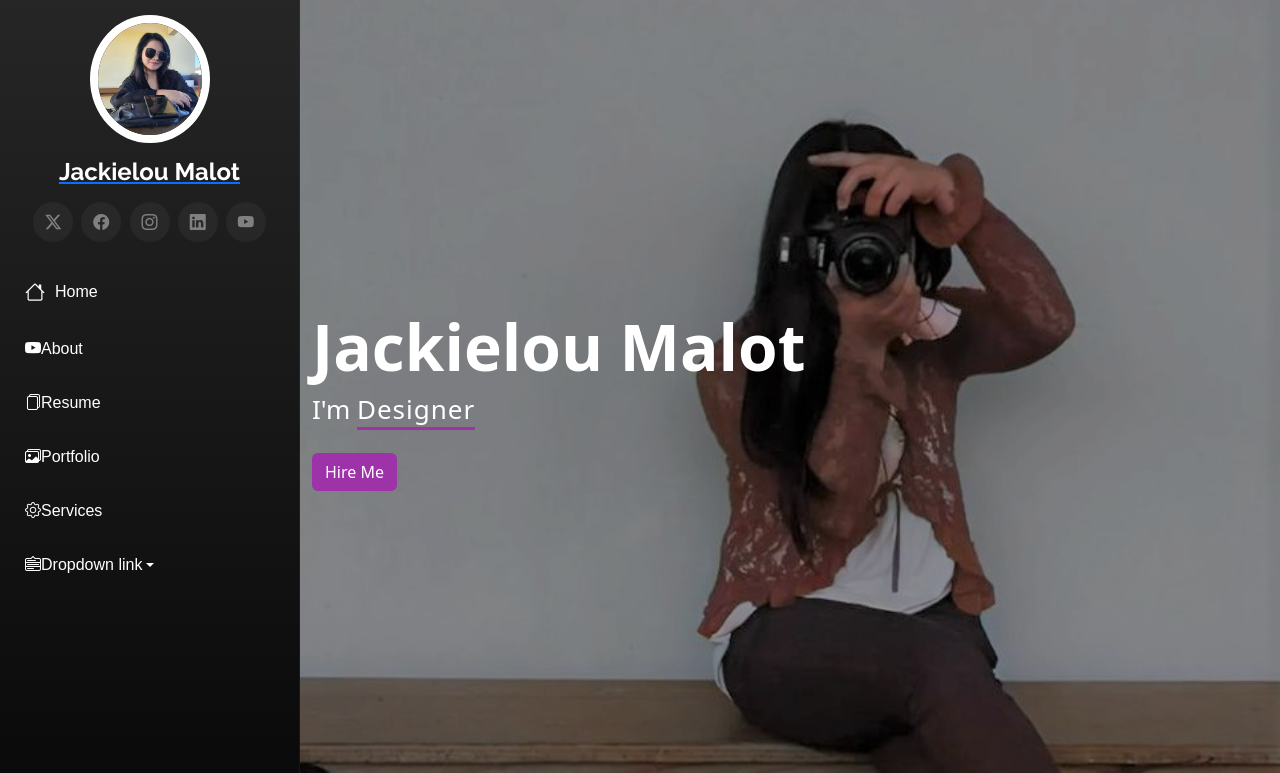
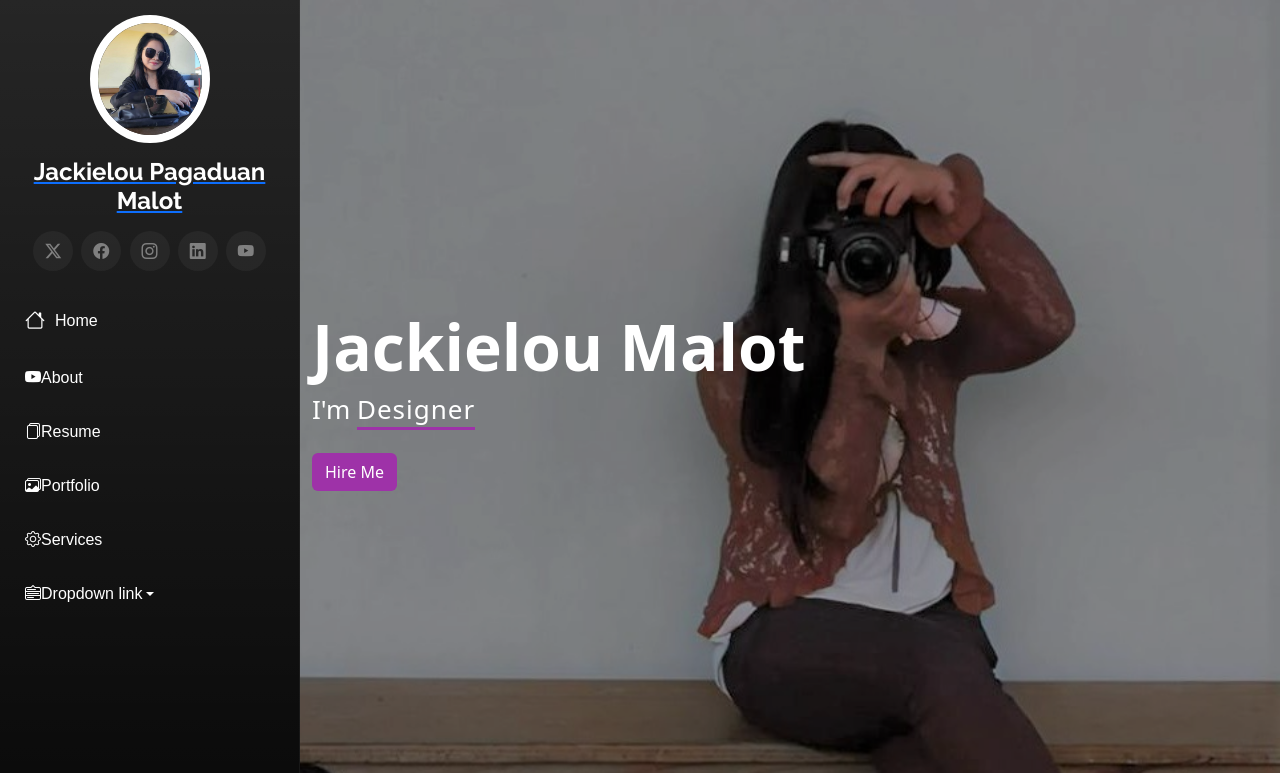
Before and after one commit to jackielou59/Portfolio, a plain HTML site: page index.html in a window 1280 px wide. Shown: the top 773 px of the page. Drawn offline with nearby package versions, Linux system fonts and the light colour scheme.

Commit message:
Update index.html

```diff
--- a/index.html
+++ b/index.html
@@ -38,7 +38,7 @@
         </div>
 
         <a href="index.html" class="logo d-flex align-items-center justify-content-center">
-            <h1 class="name text-center">Jackielou Malot</h1>
+            <h1 class="name text-center">Jackielou Pagaduan Malot</h1>
         </a>
 
         <!-- to add social icons -->
```
